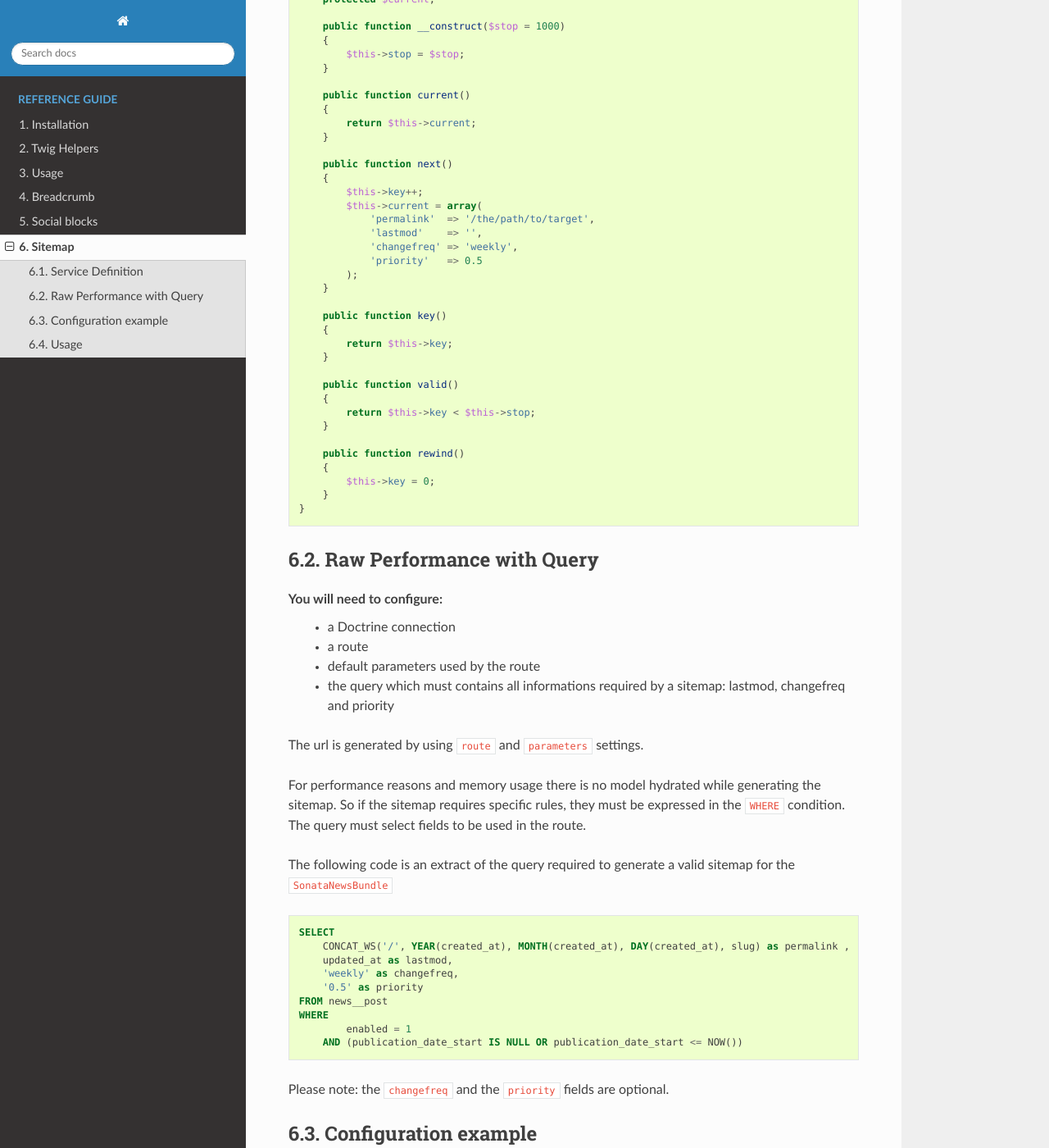
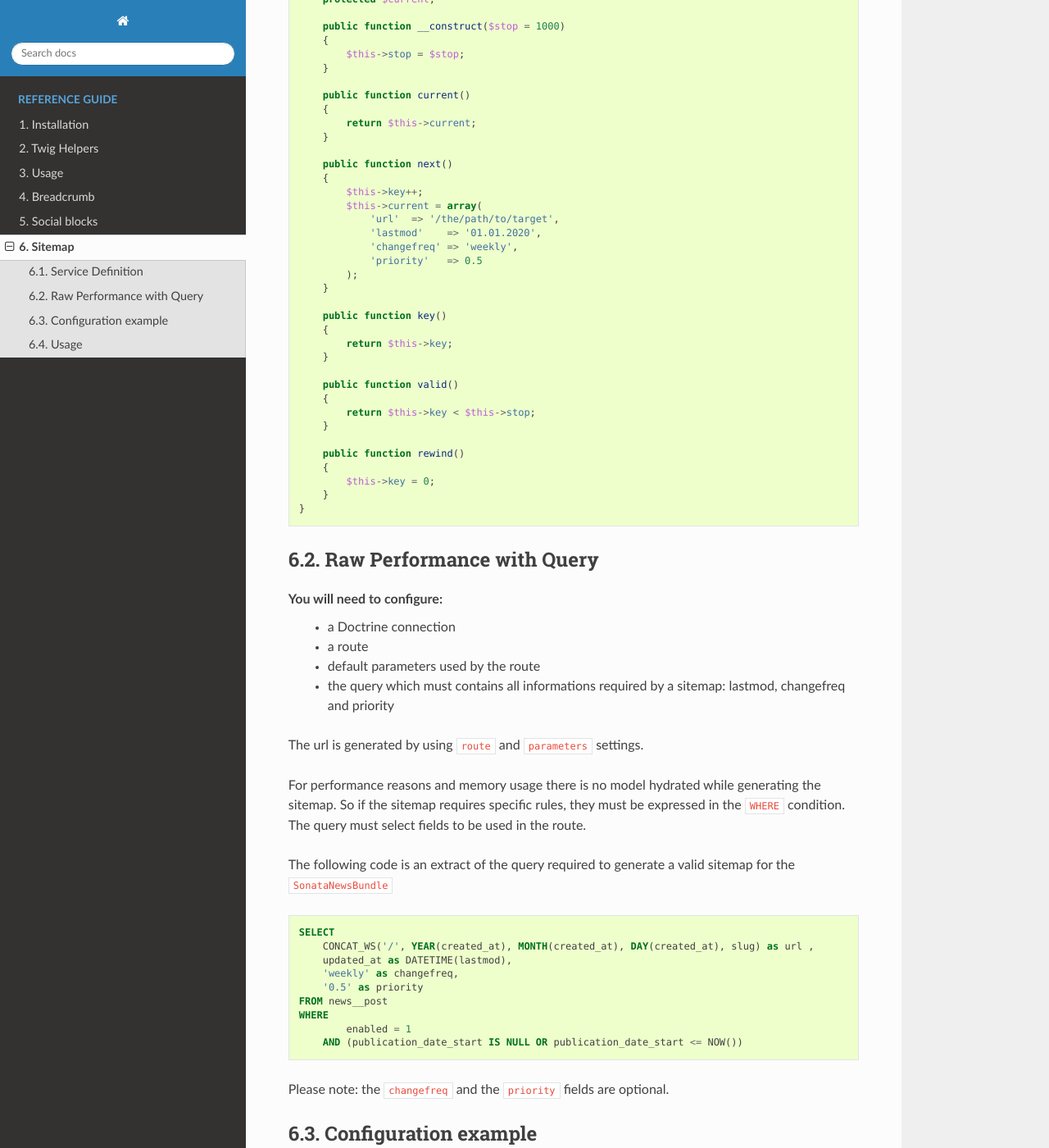
Before and after one commit to sonata-project/SonataSeoBundle, a Sphinx documentation site: the page built from docs/reference/sitemap.rst, in a window 1280 px wide and 1400 px high, scrolled down 533 px. Shown: the whole window at 82% size. Built offline with Sphinx 7.4.7 and the Read the Docs theme 2.0.0, drawn with Linux system fonts in a browser that asks for light colours.

Commit message:
Fix example
Replaced `permalink` to `url`
Force casted `lastmod` to DATETIME

```diff
--- a/docs/reference/sitemap.rst
+++ b/docs/reference/sitemap.rst
@@ -32,8 +32,8 @@ The service must implement the ``SourceIteratorInterface`` from the ``sonata-pro
         {
             $this->key++;
             $this->current = array(
-                'permalink'  => '/the/path/to/target',
-                'lastmod'    => '',
+                'url'  => '/the/path/to/target',
+                'lastmod'    => '01.01.2020',
                 'changefreq' => 'weekly',
                 'priority'   => 0.5
             );
@@ -74,8 +74,8 @@ The following code is an extract of the query required to generate a valid sitem
 .. code-block:: sql
 
     SELECT
-        CONCAT_WS('/', YEAR(created_at), MONTH(created_at), DAY(created_at), slug) as permalink ,
-        updated_at as lastmod,
+        CONCAT_WS('/', YEAR(created_at), MONTH(created_at), DAY(created_at), slug) as url ,
+        updated_at as DATETIME(lastmod),
         'weekly' as changefreq,
         '0.5' as priority
     FROM news__post
@@ -108,7 +108,7 @@ Here is a full example coming from the [Sonata Sandbox demo website](https://git
                 # media
                 - { types: [image], connection: doctrine.dbal.default_connection, route: sonata_media_view,       parameters: {id: null},                               query: "SELECT id, updated_at as lastmod, 'weekly' as changefreq, '0.5' as priority FROM media__media WHERE enabled = true" }
                 # blog post
-                - { group: "news",  connection: doctrine.dbal.default_connection, route: sonata_news_view,        parameters: {permalink: null},                        query: "SELECT CONCAT_WS('/', YEAR(created_at), MONTH(created_at), DAY(created_at), slug) as permalink , updated_at as lastmod, 'weekly' as changefreq, '0.5' as priority FROM news__post WHERE enabled = 1 AND (publication_date_start IS NULL OR publication_date_start <= NOW())" }
+                - { group: "news",  connection: doctrine.dbal.default_connection, route: sonata_news_view,        parameters: {url: null},                        query: "SELECT CONCAT_WS('/', YEAR(created_at), MONTH(created_at), DAY(created_at), slug) as url , updated_at as lastmod, 'weekly' as changefreq, '0.5' as priority FROM news__post WHERE enabled = 1 AND (publication_date_start IS NULL OR publication_date_start <= NOW())" }
                 # page - works only for one site, please adapt the code if required
                 - {                 connection: doctrine.dbal.default_connection, route: page_slug,               parameters: {path: null},                             query: "SELECT url as path, updated_at as lastmod, 'weekly' as changefreq, '0.5' as priority FROM page__snapshot WHERE route_name = 'page_slug' AND enabled = 1 AND (publication_date_start IS NULL OR publication_date_start <= NOW()) AND (publication_date_end IS NULL OR publication_date_end >= NOW())" }
                 # product categories
```
